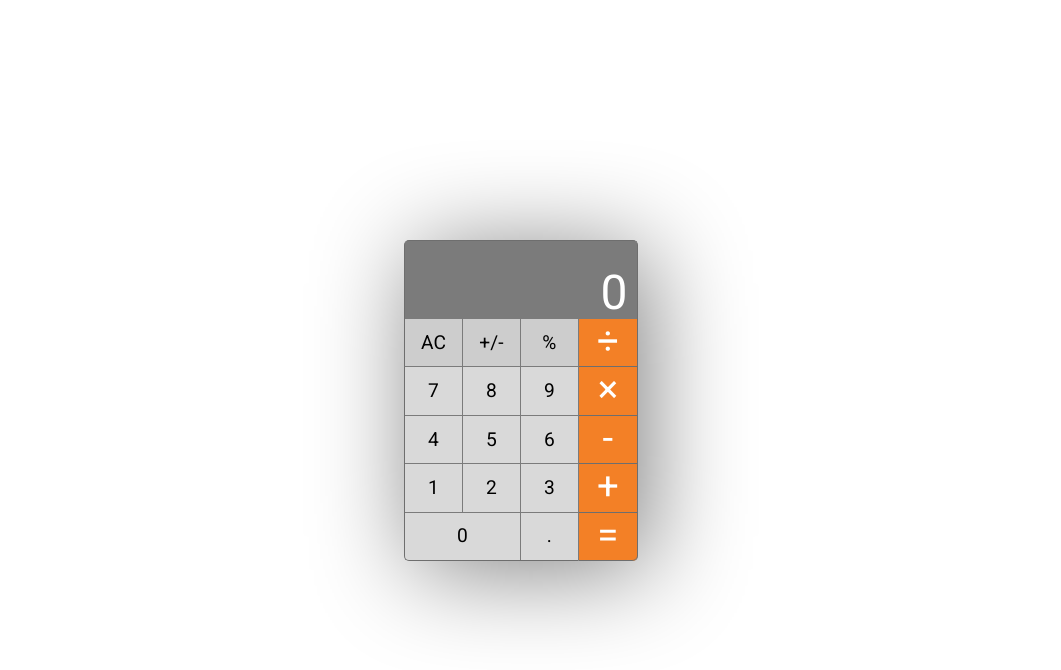
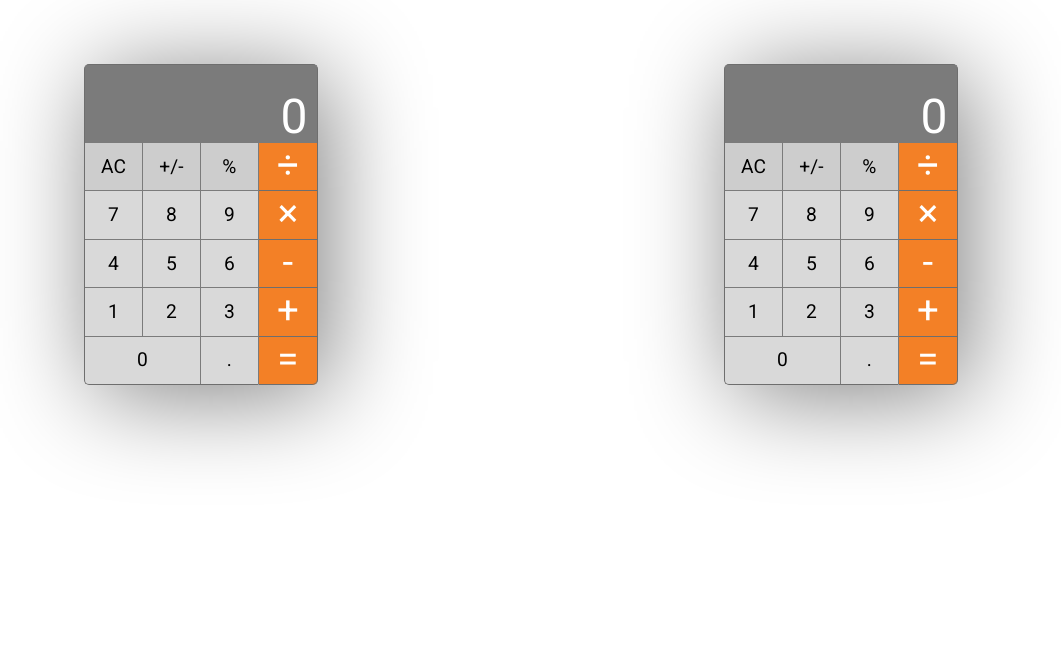
Before and after one commit to brac/calcClone, a website: page index.html in a window 1280 px wide. Shown: the whole page, without its empty margins (119-1180 px from the left). Drawn offline with Linux system fonts and the light colour scheme.

Commit message:
two calcs, focus scafolding

```diff
--- a/index.css
+++ b/index.css
@@ -4,17 +4,17 @@
   font-family: 'Roboto';
 }
 
+.pagewrap{
+  display: flex;
+  flex-direction: row;
+  justify-content: space-between;
+}
+
 .calculator {
-  bottom: 0;
   border-radius: 5px;
   box-shadow: 10px 10px 100px grey;
-  height: 320px;
-  left: 0;
-  margin: auto;
-  position: absolute;
-  right: 0;
-  top:0;
-  width: 234px;
+  flex: 0 0 234px;
+  margin: 4em auto auto auto;
 }
 
 .calculator-outputview {
--- a/index.html
+++ b/index.html
@@ -9,6 +9,7 @@
 </head>
 
 <body>
+<div class="pagewrap">
   <div class="calculator">
     <div class="calculator-outputview">
       <div class="calculator-outputview-output">0</div>
@@ -44,5 +45,43 @@
       </div> <!-- calculator-keypad-functionkeys -->
     </div> <!-- calculator-keypad -->
   </div> <!-- calculator -->
+
+  <div class="calculator">
+    <div class="calculator-outputview">
+      <div class="calculator-outputview-output">0</div>
+    </div> <!-- calculator-outputview -->
+    <div class="calculator-keypad">
+      <div class="calculator-keypad-inputkeys">
+        <div class="calculator-keypad-inputkeys-adjustkeys">
+          <div class="calculator-keypad-inputkeys-adjustkeys-adjustkey" id="c">AC</div>
+          <div class="calculator-keypad-inputkeys-adjustkeys-adjustkey" id="_">+/-</div>
+          <div class="calculator-keypad-inputkeys-adjustkeys-adjustkey" id="%">%</div>
+        </div> <!-- calculator-keypad-inputkeys-adjustkeys -->
+        <div class="calculator-keypad-inputkeys-numberkeys">
+          <div class="calculator-keypad-inputkeys-numberkeys-numberkey" id="7">7</div>
+          <div class="calculator-keypad-inputkeys-numberkeys-numberkey" id="8">8</div>
+          <div class="calculator-keypad-inputkeys-numberkeys-numberkey" id="9">9</div>
+          <div class="calculator-keypad-inputkeys-numberkeys-numberkey" id="4">4</div>
+          <div class="calculator-keypad-inputkeys-numberkeys-numberkey" id="5">5</div>
+          <div class="calculator-keypad-inputkeys-numberkeys-numberkey" id="6">6</div>
+          <div class="calculator-keypad-inputkeys-numberkeys-numberkey" id="1">1</div>
+          <div class="calculator-keypad-inputkeys-numberkeys-numberkey" id="2">2</div>
+          <div class="calculator-keypad-inputkeys-numberkeys-numberkey" id="3">3</div>
+          <div class="calculator-keypad-inputkeys-numberkeys-numberkey" id="0">0</div>
+          <div class="calculator-keypad-inputkeys-numberkeys-numberkey" id=".">.</div>
+        </div> <!-- calculator-keypad-inputkeys-numberkeys -->
+      </div> <!-- calculator-keypad-inputkeys -->
+      <div class="calculator-keypad-functionkeys">
+        <!-- TODO: Better Symbols -->
+        <div class="calculator-keypad-functionkeys-functionkey" id="÷">÷</div>
+        <div class="calculator-keypad-functionkeys-functionkey" id="×">×</div>
+        <div class="calculator-keypad-functionkeys-functionkey" id="-">-</div>
+        <div class="calculator-keypad-functionkeys-functionkey" id="+">+</div>
+        <div class="calculator-keypad-functionkeys-functionkey" id="=">=</div>
+      </div> <!-- calculator-keypad-functionkeys -->
+    </div> <!-- calculator-keypad -->
+  </div> <!-- calculator -->
+</div> <!-- pagewrap -->
+
 </body>
 </html>
```
Also changed, not shown: README.md.
